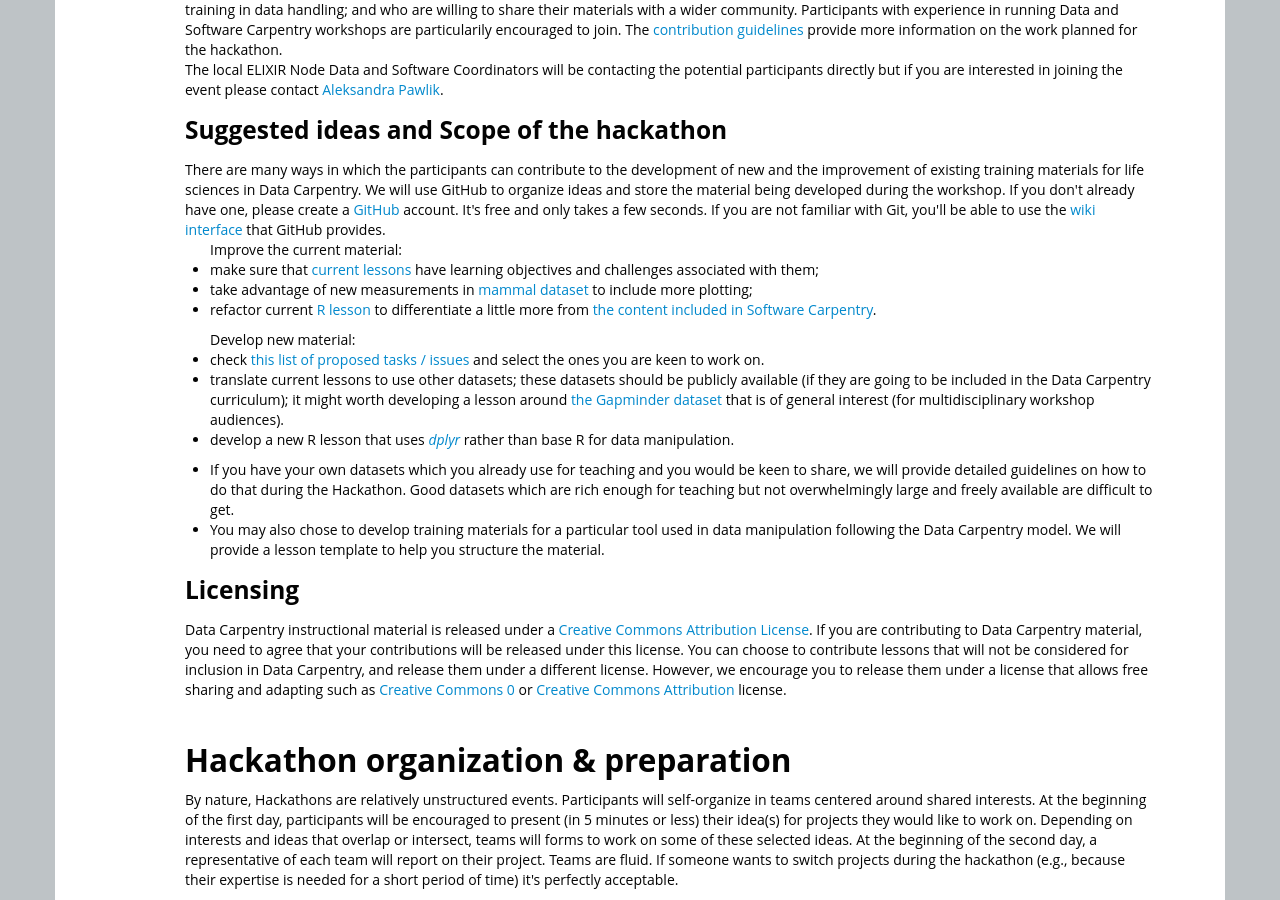
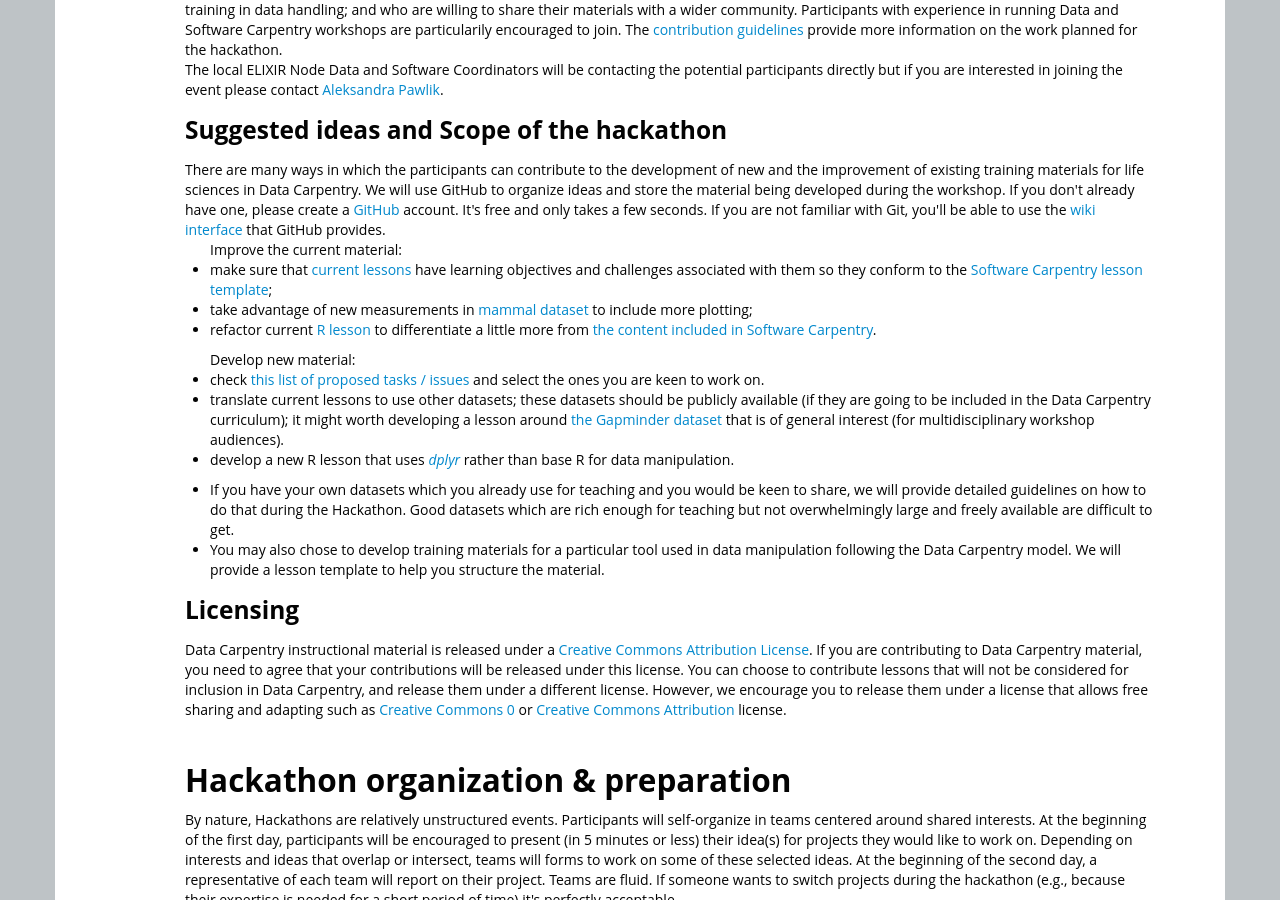
Before and after one commit to data-lessons/2015-03-16-elixir-sprint, a Jekyll site: the page built from index.html, in a window 1280 px wide and 900 px high, scrolled down 991 px. Built offline with Jekyll 4.4.1, drawn with Linux system fonts in a browser that asks for light colours; nearby versions of some CDN libraries; library files that are not in the unit come from our copies.

Commit message:
add link to lesson template

```diff
--- a/index.html
+++ b/index.html
@@ -77,7 +77,8 @@
 
     <ul> Improve the current material:
       <li>make sure that <a href="https://github.com/datacarpentry/datacarpentry">current lessons</a>
-	  have learning objectives and challenges associated with them;</li>
+	  have learning objectives and challenges associated with them so they
+	  conform to the <a href="http://swcarpentry.github.io/lesson-template/">Software Carpentry lesson template</a>;</li>
       <li>take advantage of new measurements in
 	<a href="https://github.com/datacarpentry/datacarpentry/tree/master/data/biology">mammal dataset</a>
 	to include more plotting;</li>
```
